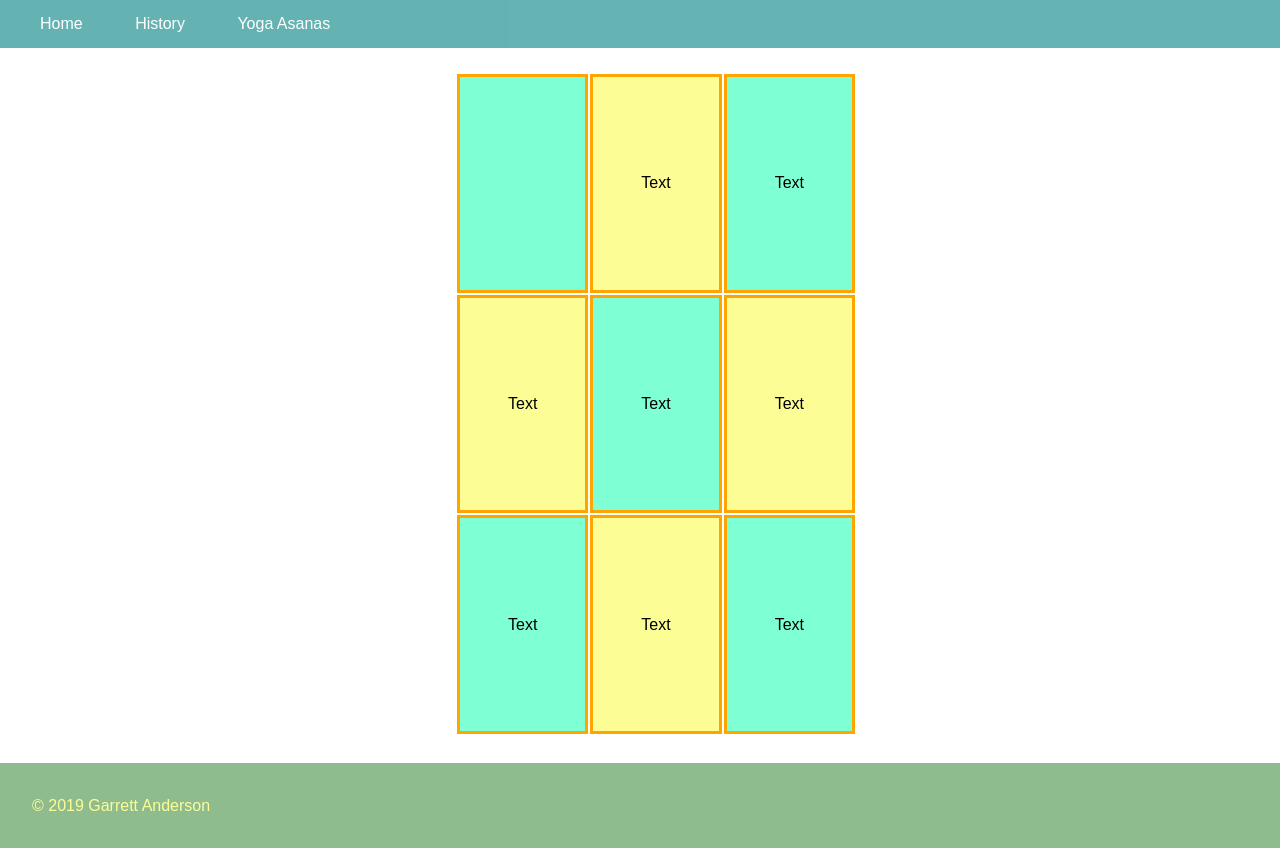
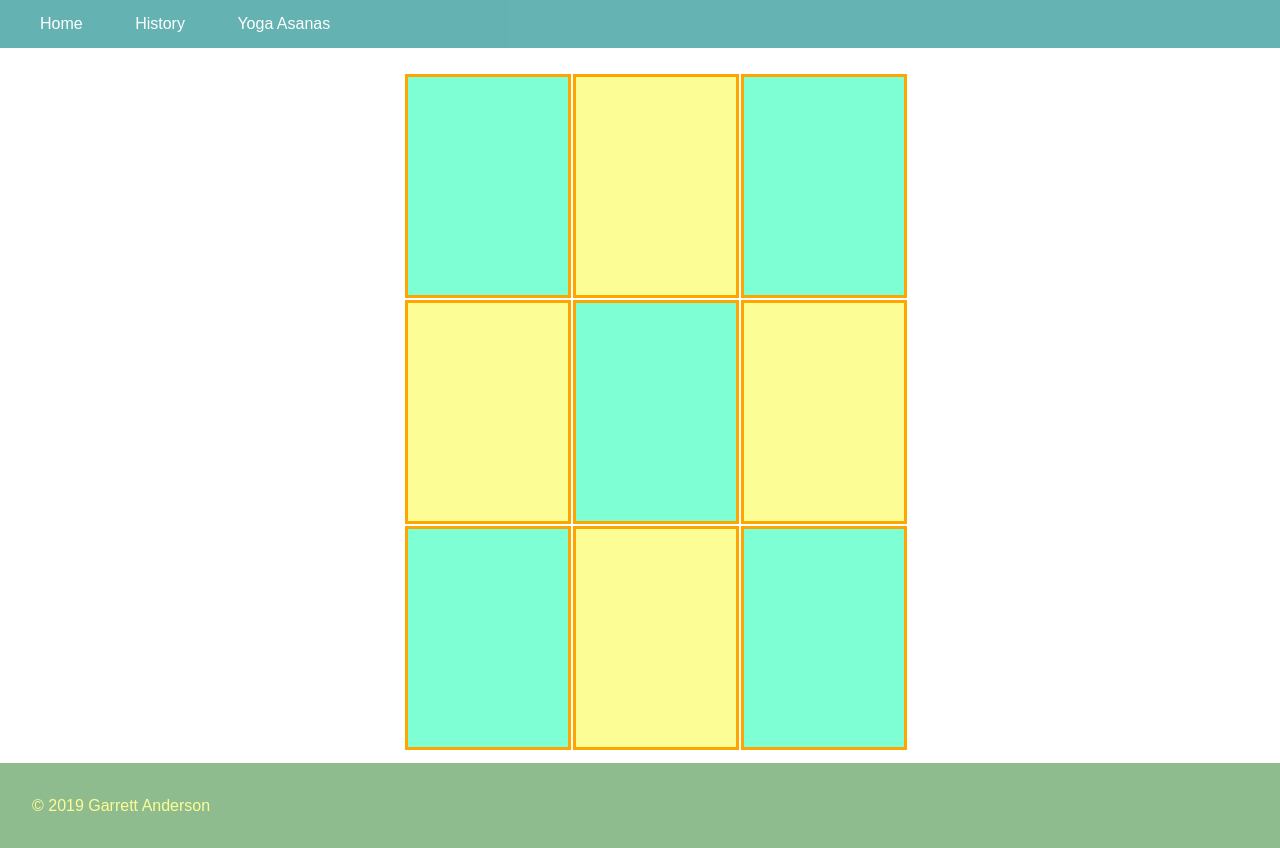
Before and after one commit to GarrettAnderson/my-hobbies-yoga, a website: page public/history.html in a window 1280 px wide. Drawn offline with Linux system fonts and the light colour scheme.

Commit message:
added more styles to the table

```diff
--- a/public/history.html
+++ b/public/history.html
@@ -21,19 +21,19 @@
         </nav>
             <table class="mainContent historyContent">
                 <tr id="tableRow1">
-                    <td>&nbsp;</td>
-                    <td>Text</td>
-                    <td>Text</td>
+                    <td></td>
+                    <td></td>
+                    <td></td>
                 </tr>
                 <tr id="tableRow2">
-                    <td>Text</td>
-                    <td>Text</td>
-                    <td>Text</td>
+                    <td></td>
+                    <td></td>
+                    <td></td>
                 </tr>
                 <tr id="tableRow3">
-                    <td>Text</td>
-                    <td>Text</td>
-                    <td>Text</td>
+                    <td></td>
+                    <td></td>
+                    <td></td>
                 </tr>
             </table>
         <footer class="footer">
--- a/public/screen.css
+++ b/public/screen.css
@@ -169,12 +169,17 @@ body {
 /* History page specific styles */
 
 .historyContent {
-    padding-bottom: 7em;
+    padding-bottom: 6em;
 }
 
 .historyContent td {
     border: 3px solid orange;
-    padding: 1em 3em 1em 3rem;
+    padding: 1em 5em 1em 5rem;
+}
+
+.historyContent td:hover {
+    background-color: coral !important;
+    cursor: pointer;
 }
 
 .historyContent #tableRow1 td:nth-Child(even) {
```
